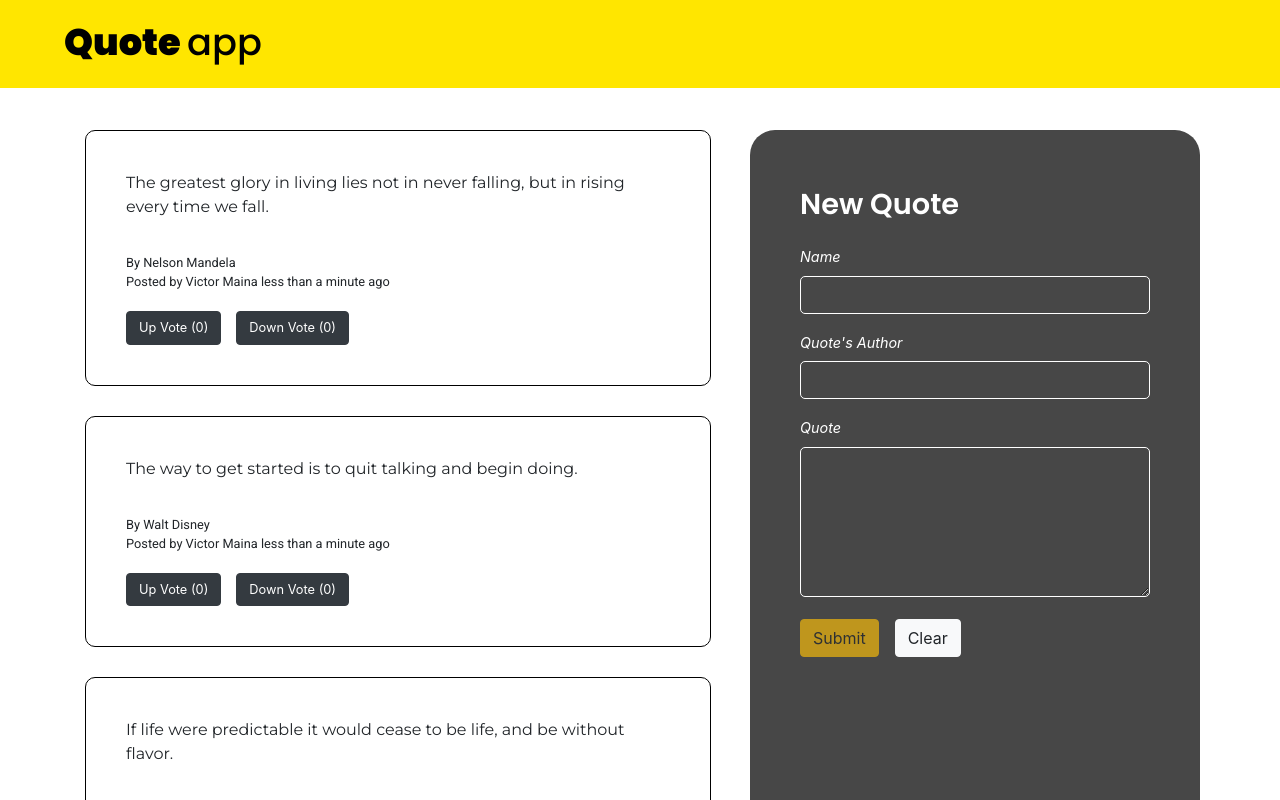
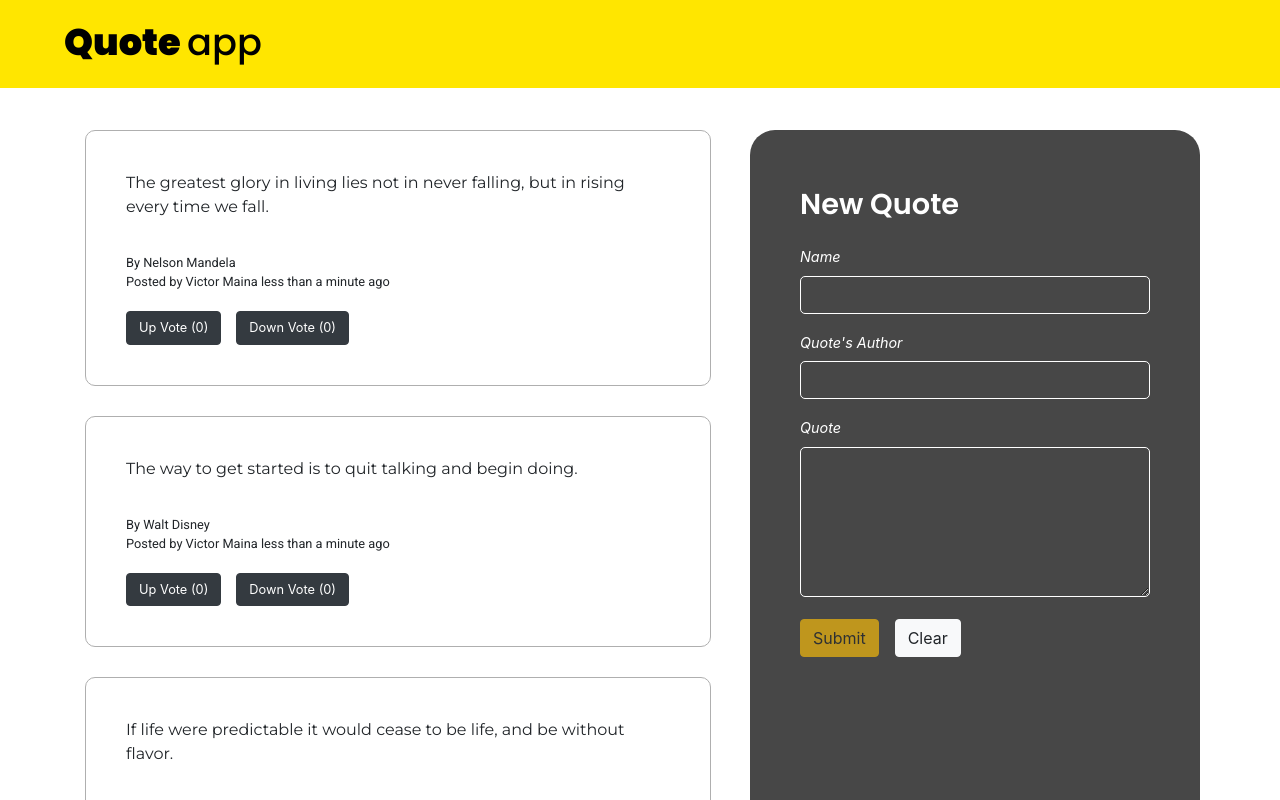
Before and after one commit to VictorKMaina/Quotes, an Angular app: page / in a window 1280 px wide. Shown: the top 800 px of the page. Built offline with nearby package versions, Linux system fonts and the light colour scheme.

Commit message:
make border around quotes lighter

```diff
--- a/src/app/components/quote/quote.component.css
+++ b/src/app/components/quote/quote.component.css
@@ -1,7 +1,7 @@
         .quote-div {
             padding: 40px;
             padding-top: 40px;
-            border: 1px solid #000000;
+            border: 1px solid #afafaf;
             box-sizing: border-box;
             border-radius: 10px;
             margin-bottom: 30px;
```
